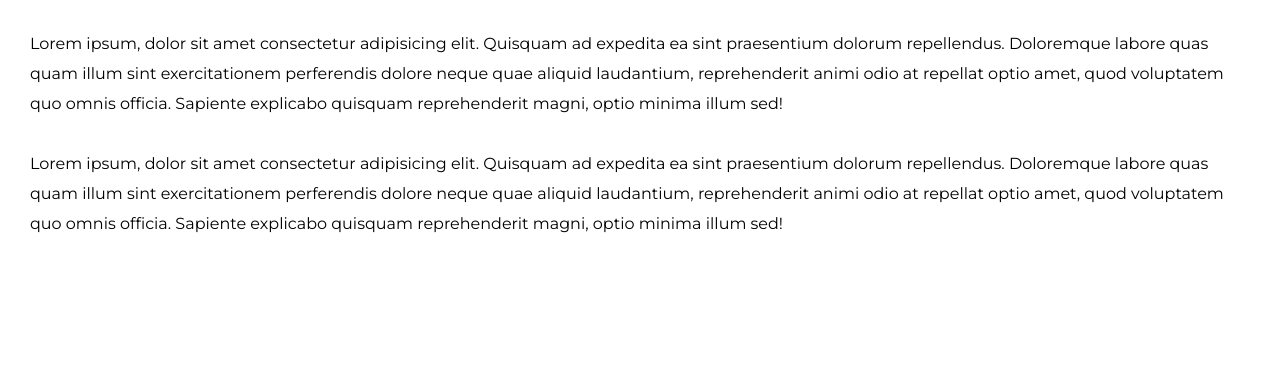
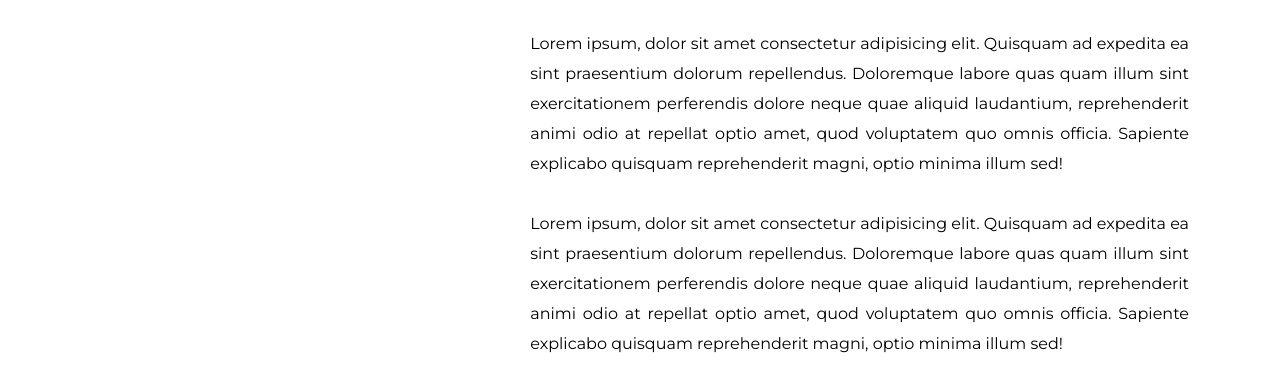
Before and after one commit to AndresRamirez917/100-sitios-jav-75, a plain HTML site: page gallery1.html in a window 1280 px wide. Shown: the part 196-588 px from the top of the page. Drawn offline with Linux system fonts and the light colour scheme.

Commit message:
first commit

```diff
--- a/gallery1.html
+++ b/gallery1.html
@@ -26,7 +26,7 @@
         <div class="container">
             <h2 class="subtitle">gallery 1</h2>
             <div class="gallery-flex">
-                <div class="madre flex">
+                <div class="madre">
                      <!-- <img src="/images/portfolio-1.jpg" alt="">  -->
                     <p>Lorem ipsum, dolor sit amet consectetur adipisicing elit. Quisquam ad expedita ea sint praesentium dolorum repellendus. Doloremque labore quas quam illum sint exercitationem perferendis dolore neque quae aliquid laudantium, reprehenderit animi odio at repellat optio amet, quod voluptatem quo omnis officia. Sapiente explicabo quisquam reprehenderit magni, optio minima illum sed! <br><br>
 
--- a/scss/mobile.scss
+++ b/scss/mobile.scss
@@ -64,9 +64,11 @@
 //gallerys
 #gallerys {
     .gallery-flex {
-        display: block;
-        img {
-            width: 100%;
+        .madre {
+            display: block;
+            img {
+                width: 100%;
+            }
         }
     }
 }
--- a/scss/styles.scss
+++ b/scss/styles.scss
@@ -260,11 +260,20 @@ img {
 //gallerys
 #gallerys {
     .gallery-flex {
-        img {
-            width: 50%;
-        }
-        p {
-            line-height: 30px;
+        .madre {
+            width: 90%;
+            margin: 0 auto;
+            img {
+                width: 35%;
+                height: 55vh;
+                float: left;
+            }
+            p {
+                width: 60%;
+                float: right;
+                line-height: 30px;
+                text-align: justify;
+            }
         }
     }
 }
```
Also changed, not shown: scss/mobile.css, scss/styles.css, 2 other files.
